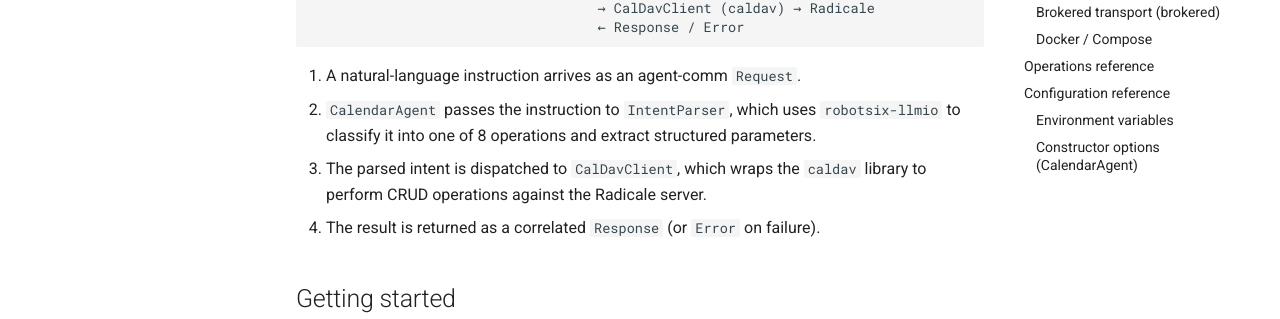
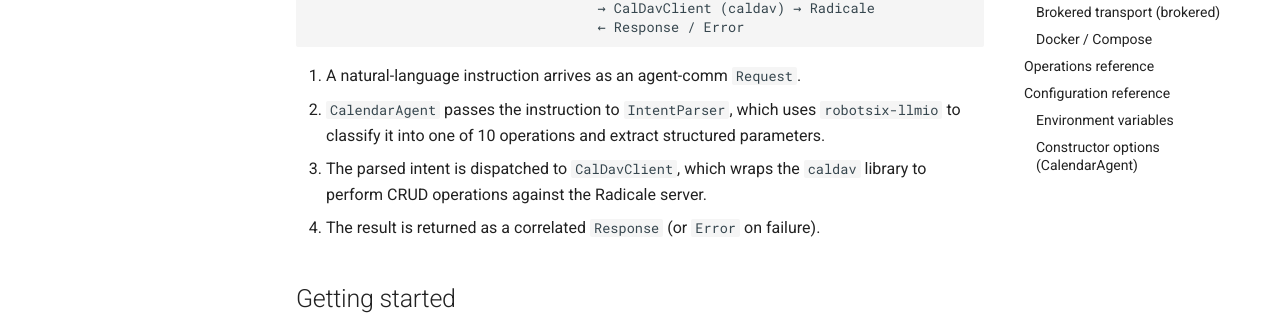
Before and after one commit to damien-robotsix/robotsix-calendar-agent, an MkDocs documentation site: the page built from docs/index.md, in a window 1280 px wide and 900 px high. Shown: the part 378-697 px from the top of the window. Built offline with MkDocs 1.6.1 and Material for MkDocs 9.7.7, drawn with Linux system fonts in a browser that asks for light colours; some of the changed text lies outside the part shown.

Commit message:
mill: Fix stale operation count (8→10) and incomplete operations table in docs/index.md (20260702T200901Z-fix-stale-operation-count-8-10-and-incom-144f) (#212)
Co-authored-by: robotsix-mill <mill@robotsix.local>

```diff
--- a/docs/index.md
+++ b/docs/index.md
@@ -14,7 +14,7 @@ agent-comm Request → CalendarAgent → IntentParser (llmio)
 
 1. A natural-language instruction arrives as an agent-comm `Request`.
 2. `CalendarAgent` passes the instruction to `IntentParser`, which uses
-   `robotsix-llmio` to classify it into one of 8 operations and extract
+   `robotsix-llmio` to classify it into one of 10 operations and extract
    structured parameters.
 3. The parsed intent is dispatched to `CalDavClient`, which wraps the
    `caldav` library to perform CRUD operations against the Radicale server.
```
Also changed, not shown: other parts of docs/index.md (+2 -0 lines), CHANGELOG.md (+1 -0 lines).
